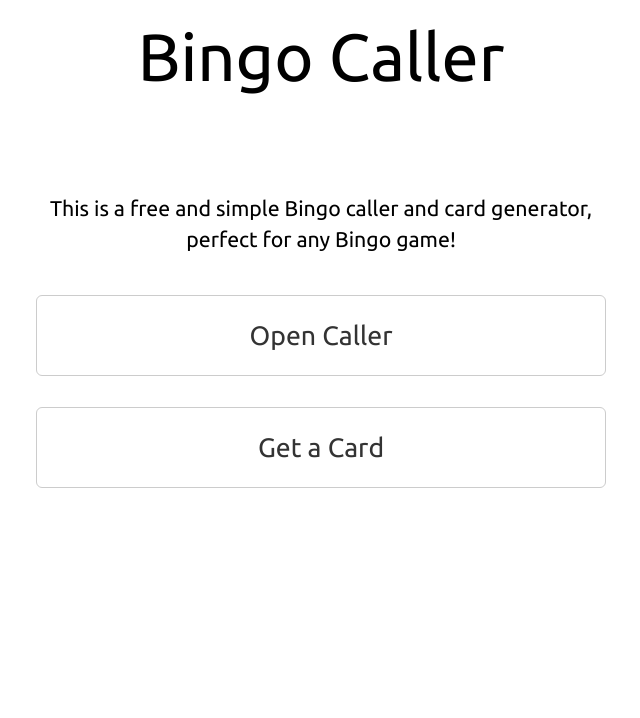
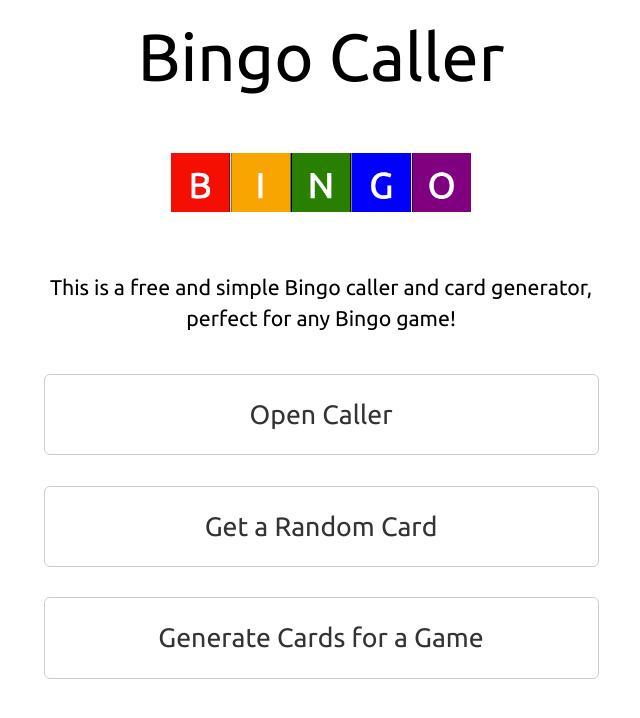
Before and after one commit to PeterEFrancis/bingo-app, a Flask app: page / in a window 1280 px wide. Shown: the top 718 px of the page, without its empty margins (319-959 px from the left). Run offline with Flask 2, Linux system fonts and the light colour scheme; parts of the project's set-up code (start-up, migrations or seed data) failed here and were passed over; some libraries are stand-ins or nearby versions.

Commit message:
add generate game

```diff
--- a/app.py
+++ b/app.py
@@ -100,9 +100,7 @@ def decode(base_62_num):
 
     return np.array(card, dtype=int).T
 
-
-@app.route('/card')
-def card():
+def get_random_card_id():
 
     B = r.sample(range(1,16), 5)
     I = r.sample(range(16,31), 5)
@@ -115,8 +113,14 @@ def card():
 
     cardID = encode(cardArray)
 
-    return render_template('card.html', cardArray=cardArray.tolist(), cardID= cardID)
+    return cardID
 
+
+
+@app.route('/card')
+def card():
+    return openCardID(get_random_card_id())
+    # return redirect('/card/' + get_random_card_id())
 
 
 @app.route('/card/<string:cardID>')
@@ -125,6 +129,68 @@ def openCardID(cardID):
     cardArray = decode(cardID)
 
     return render_template('card.html', cardArray=cardArray.tolist(), cardID= cardID)
+
+
+
+
+
+@app.route('/generate', methods=['POST'])
+def generate():
+    if request.method == 'POST':
+        name = request.form['name']
+        players = request.form['players'].split("&");
+        number = int(request.form['number'])
+
+        cards = []
+        while len(cards) < len(players) * number:
+            cards += [get_random_card_id()]
+            cards = list(set(cards))
+
+        URL = "https://call-bingo.herokuapp.com/game"
+        URL += "/name=" + name
+        URL += "/players=" + request.form['players']
+        URL += "/cardIDs=" + "&".join(cards)
+        URL += "/number=" + str(number)
+
+        return URL
+
+    return 'Access Denied'
+
+
+
+
+
+@app.route('/game/name=<string:gameName>/players=<string:players>/cardIDs=<string:cardIDs>/number=<int:number>')
+def game(gameName, players, cardIDs, number):
+
+    players = players.split("&")
+    cardIDs = cardIDs.split("&")
+
+    cards = []
+
+    cardDict = {}
+    for player in players:
+        cardDict[player] = [cardIDs.pop() for i in range(number)]
+
+    return render_template("game.html", gameName=gameName, players=players, numbers=range(number), cardDict=cardDict)
+
+
+
+
+
+
+
+
+if __name__ == "__main__":
+    app.debug = True
+    app.run(port=5000)
+
+
+
+
+
+
+
 
 
 
@@ -161,9 +227,3 @@ def openCardID(cardID):
 #         return jsonify({'standard':str(standard)})
 #
 #     return 'Access Denied'
-
-
-
-if __name__ == "__main__":
-    app.debug = True
-    app.run(port=5000)
--- a/templates/index.html
+++ b/templates/index.html
@@ -1,7 +1,6 @@
 <!DOCTYPE html>
 <html lang="en">
   <head>
-    <link href={{ url_for('static', filename='favicon.ico') }} rel="icon" type="image/x-icon">
     <link rel="stylesheet" href="https://maxcdn.bootstrapcdn.com/bootstrap/3.4.0/css/bootstrap.min.css">
     <script src="https://ajax.googleapis.com/ajax/libs/jquery/3.4.1/jquery.min.js"></script>
     <script src="https://maxcdn.bootstrapcdn.com/bootstrap/3.4.0/js/bootstrap.min.js"></script>
@@ -40,32 +39,163 @@
       }
 
 
+      .permalink {
+          white-space: pre-wrap; /* CSS3 */
+          white-space: -moz-pre-wrap; /* Mozilla, since 1999 */
+          white-space: -pre-wrap; /* Opera 4-6 */
+          white-space: -o-pre-wrap; /* Opera 7 */
+          word-wrap: break-word; /* Internet Explorer 5.5+ */
+      }
+
     </style>
   </head>
   <body>
     <div class="container">
-      <div class="row" style="margin-bottom:40px;">
       <div class="row">
         <div class="col-md-3"></div>
         <div class="col-md-6">
           <h1 class="text-center">Bingo Caller</h1>
-
-          <p class="text-center" style="margin-top:100px">This is a free and simple Bingo caller and card generator, perfect for any Bingo game!</p>
+          <img src={{ url_for('static', filename='bingo.png') }} class="center-block" style="max-width:300px; margin-top:60px; margin-bottom: 60px;" />
+          <p class="text-center">This is a free and simple Bingo caller and card generator, perfect for any Bingo game!</p>
           <br>
           <button type="button" class="btn btn-lg btn-block btn-default center-block"
                     onclick="window.location.href='caller/p'">
               <h3 class="text-center">Open Caller</h3>
-            </button>
-            <br>
-            <button type="button" class="btn btn-lg btn-block btn-default center-block"
-                    onclick="window.location.href='card'">
-              <h3 class="text-center">Get a Card</h3>
-            </button>
+          </button>
+          <br>
+          <button type="button" class="btn btn-lg btn-block btn-default center-block"
+                  onclick="window.location.href='card'">
+            <h3 class="text-center">Get a Random Card</h3>
+          </button>
+          <br>
+          <button type="button" class="btn btn-lg btn-block btn-default center-block"
+                  data-toggle="modal" data-target="#generate">
+            <h3 class="text-center">Generate Cards for a Game</h3>
+          </button>
         </div>
         <div class="col-md-3"></div>
       </div>
     </div>
 
 
+
+
+
+
+
+
+    <div id="generate" class="modal fade" role="dialog">
+      <div class="modal-dialog">
+        <div class="modal-content">
+          <div class="modal-header">
+            <button type="button" class="close" data-dismiss="modal">&times;</button>
+            <h4 class="modal-title">Generate Cards for a Game</h4>
+          </div>
+          <div class="modal-body">
+            <form id="generate_form" role="form">
+              <div class="form-group">
+                <label for="name">Game Name:</label>
+                <input type="text" class="form-control" id="name" name="name">
+              </div>
+              <div class="form-group">
+                <label for="players">Enter a List of Players:</label>
+                <textarea id="players" name="players" class="form-control" rows="5"></textarea>
+              </div>
+              <div class="form-group">
+                <label for="number">Number of cards per player:</label>
+                <input type="text" class="form-control" id="number">
+              </div>
+              <p style="color:red; padding: 0px 0px 0px 5px" id="error">&nbsp</p>
+              <button type="button" class="btn btn-success center-block" style="width:100%" id="create" onclick="generate();">
+                <h3 class="text-center">Generate!</h3>
+              </button>
+              <br>
+              <p class="permalink"><a id="link" href="">&emsp;</a></p>
+            </form>
+          </div>
+        </div>
+
+      </div>
+    </div>
+
+<script>
+
+  function generate() {
+    var name = document.getElementById('name').value.trim();
+    var players = document.getElementById('players').value.trim();
+    var number = Number(document.getElementById('number').value.trim());
+
+    var error = document.getElementById('error');
+
+    if (name === "") {
+      console.log("no-name error");
+      error.innerHTML = "You must enter a game name --- make it something fun ;)";
+      return;
+    }
+    if (players === "") {
+      console.log("no-players error");
+      error.innerHTML = "You must enter at least one player. If you don't want to enter names, just enter numbers!";
+      return;
+    }
+    if (number === "") {
+      console.log("no-number error");
+      error.innerHTML = "You must enter a number of cards per player";
+      return;
+    }
+    if (!(Number.isInteger(number)) || number < 1) {
+      console.log("number error");
+      error.innerHTML = number + " is not a valid number of cards per player (must be a positive whole number).";
+      return;
+    }
+
+
+    var players_list = players.split('\n');
+    for (i = 0; i < players_list.length; i++) {
+      if (players_list[i] != "") {
+        players_list[i] = players_list[i].trim();
+      }
+    }
+    var players_list_uniques = [];
+    $.each(players_list, function(i, el){
+        if($.inArray(el, players_list_uniques) === -1) players_list_uniques.push(el);
+    });
+    if (players_list.length != players_list_uniques.length) {
+      console.log("player duplicate error");
+      error.innerHTML = "You cannot enter duplicate players.";
+      return;
+    }
+
+
+    // all checks pass!
+
+    player_string = players_list_uniques[0];
+    for (i = 1; i < players_list_uniques.length; i++) {
+      player_string += "&" + players_list_uniques[i];
+    }
+
+
+    $.ajax({
+      url: '/generate',
+      data: {name:name, players:player_string, number:number},
+      type: 'POST',
+      cache: false,
+      success: function(response){
+        var link = document.getElementById('link');
+        link.innerHTML = response;
+        link.href = response;
+      },
+      error: function(error){
+        console.log(error);
+      },
+    });
+
+  }
+
+
+</script>
+
+
+
+
   </body>
 </html>
```
Also changed, not shown: templates/card.html (+0 -15 lines), templates/game.html (added, +96 -0 lines), static/bingo.png (added), 1 other file.
